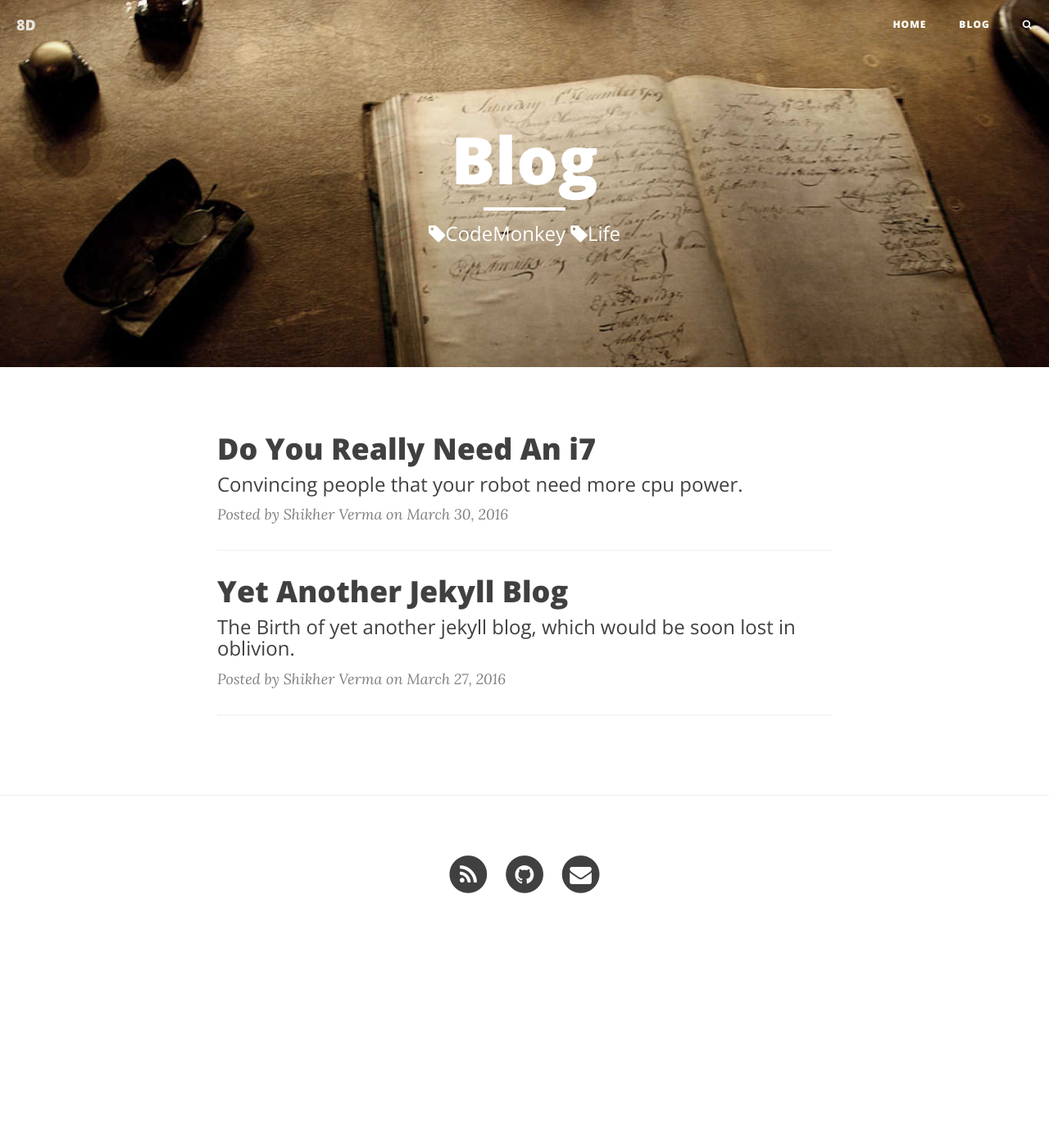
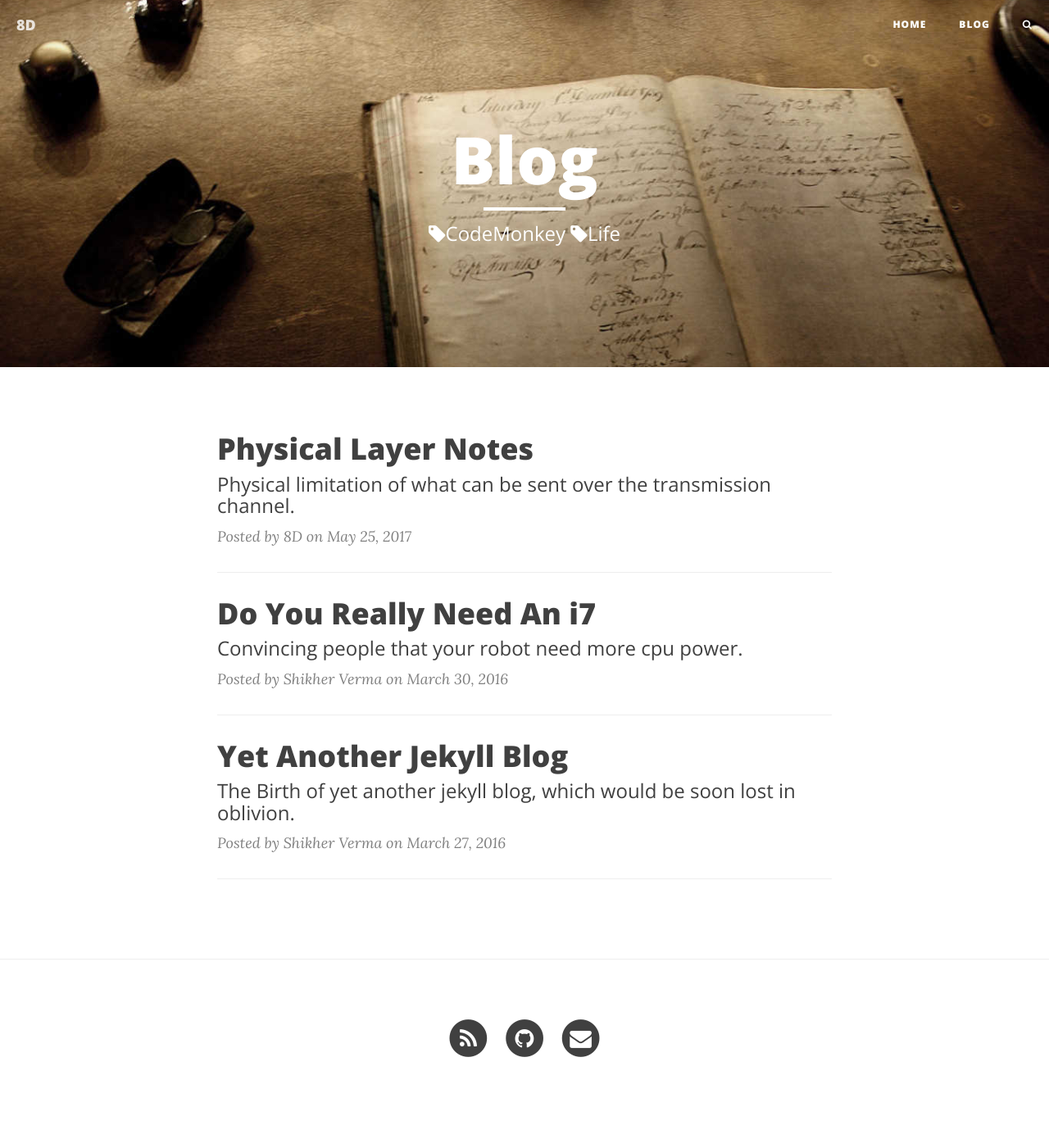
Before and after one commit to feightd/feightd.github.io, a Jekyll site: the page built from blog/index.html, in a window 1280 px wide. Shown: the whole page at 82% size. Built offline with Jekyll 4.4.1, drawn with Linux system fonts in a browser that asks for light colours; nearby versions of some CDN libraries; the list of posts is cut into pages by our own code; before the commit the page ends 1189 px from its top, so only the background shows below that.

Commit message:
Update 2017-05-25-Ch2-Physical-Layer.md

```diff
--- a/_posts/2017-05-25-Ch2-Physical-Layer.md
+++ b/_posts/2017-05-25-Ch2-Physical-Layer.md
@@ -1,7 +1,14 @@
 ---
-published: false
+layout: post
+title: "Physical Layer Notes"
+subtitle: "Physical limitation of what can be sent over the transmission channel."
+date: 2017-05-25 19:17:00
+author: "8D"
+header-img:
+comments: true
+tags:
+published: true
 ---
-Physical limitation of what can be sent over the transmission channel.
 
 ## 2.1.1 Fourier Analysis
 - A data signal can be handled by just imagining that it repeats the entire pattern over and over.
```
